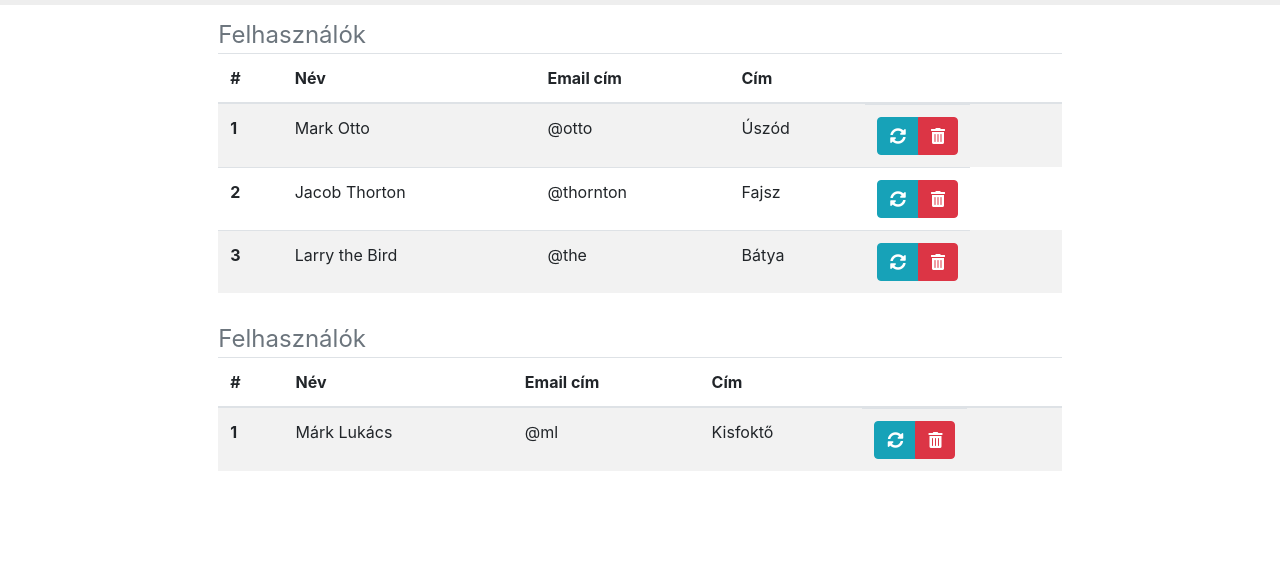
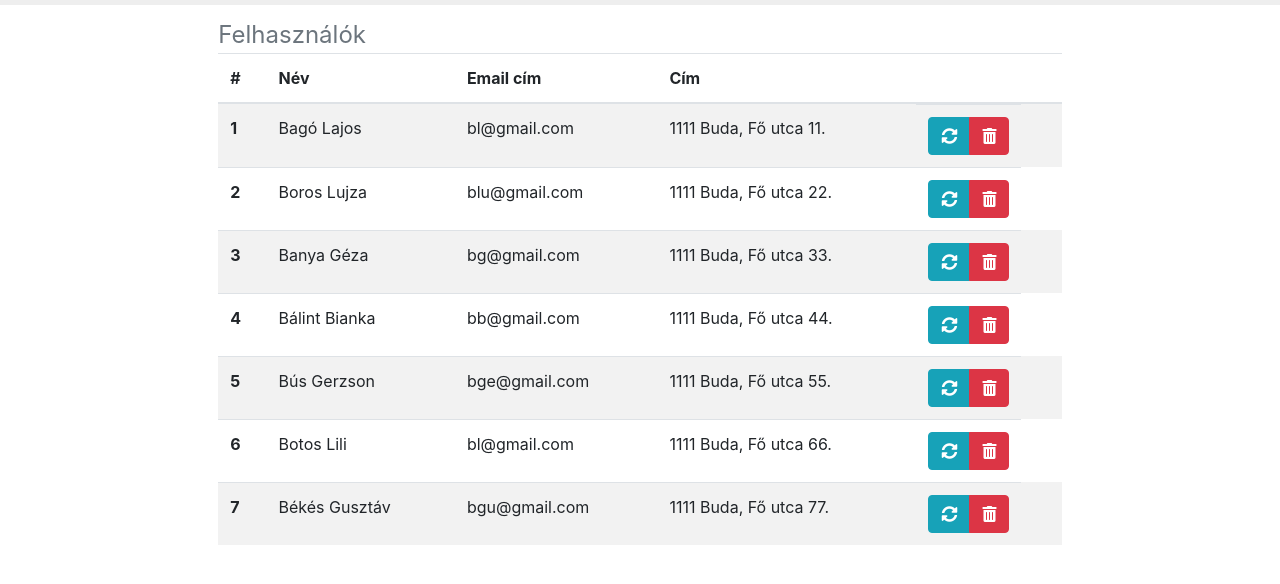
Before and after one commit to bgdozsa/bgdozsa.github.io, a plain HTML site: page admin.html in a window 1280 px wide. Shown: the part 124-708 px from the top of the page. Drawn offline with nearby package versions, Linux system fonts and the light colour scheme.

Commit message:
09-09 2. egyszerűsített változat

```diff
--- a/admin.html
+++ b/admin.html
@@ -24,65 +24,7 @@
 
     <article class="row">
         <div class="col-2"></div>
-        <div class="col-8">
-            <table class="table table-striped table-hover">
-                <caption>Felhasználók</caption>
-                <thead>
-                    <tr>
-                        <th scope="col">#</th>
-                        <th scope="col">Név</th>
-                        <th scope="col">Email cím</th>
-                        <th scope="col">Cím</th>
-                        <th></th>
-                    </tr>
-                </thead>
-                <tbody>
-                    <tr>
-                        <th scope="row">1</th>
-                        <td>Mark Otto</td>
-                        <td>@otto</td>
-                        <td>Úszód</td>
-                        <td class="btn-group">
-                            <button class="btn btn-info" title="Szerkesztés">
-                                <i class="fas fa-sync-alt"></i>
-                            </button>
-                            <button class="btn btn-danger" title="Törlés">
-                                <i class="fas fa-trash-alt"></i>
-                            </button>
-                        </td>
-                    </tr>
-                    <tr>
-                        <th scope="row">2</th>
-                        <td>Jacob Thorton</td>
-                        <td>@thornton</td>
-                        <td>Fajsz</td>
-                        <td class="btn-group">
-                            <button class="btn btn-info" title="Szerkesztés">
-                                <i class="fas fa-sync-alt"></i>
-                            </button>
-                            <button class="btn btn-danger" title="Törlés">
-                                <i class="fas fa-trash-alt"></i>
-                            </button>
-                        </td>
-                    </tr>
-                    <tr>
-                        <th scope="row">3</th>
-                        <td>Larry the Bird</td>
-                        <td>@the</td>
-                        <td>Bátya</td>
-                        <td class="btn-group">
-                            <button class="btn btn-info" title="Szerkesztés">
-                                <i class="fas fa-sync-alt"></i>
-                            </button>
-                            <button class="btn btn-danger" title="Törlés">
-                                <i class="fas fa-trash-alt"></i>
-                            </button>
-                        </td>
-                    </tr>
-                </tbody>
-            </table>
-        </div>
-
+        <div class="col-8"></div>
         <div class="col-2"></div>
     </article>
 
@@ -100,9 +42,9 @@
                         <th></th>
                     </tr>
                 </thead>
-                <tbody  id="js">
+                <tbody  id="userTable">
 
-                    <!-- ide jön a dinamikus javaScipt táblázatos adatok -->
+                    <!-- ide jönnek a dinamikus javaScipt táblázatos adatok -->
 
                 </tbody>
             </table>
--- a/js/admin.js
+++ b/js/admin.js
@@ -13,65 +13,49 @@
     </td>
 </tr> */
 
-// <tr>
-let sor = document.createElement("tr")
-//sor.innerHTML = "sor próbaszöveg"
-let szuloElem = document.querySelector("tbody#js")
-szuloElem.appendChild(sor)
+let felhasználók = [
+    {név: "Bagó Lajos", email: "bl@gmail.com", cím: "1111 Buda, Fő utca 11."},
+    {név: "Boros Lujza", email: "blu@gmail.com", cím: "1111 Buda, Fő utca 22."},
+    {név: "Banya Géza", email: "bg@gmail.com", cím: "1111 Buda, Fő utca 33."},
+    {név: "Bálint Bianka", email: "bb@gmail.com", cím: "1111 Buda, Fő utca 44."},
+    {név: "Bús Gerzson", email: "bge@gmail.com", cím: "1111 Buda, Fő utca 55."},
+    {név: "Botos Lili", email: "bl@gmail.com", cím: "1111 Buda, Fő utca 66."},
+    {név: "Békés Gusztáv", email: "bgu@gmail.com", cím: "1111 Buda, Fő utca 77."}
+]
 
-// <th> #
+let tablBody = document.querySelector("#userTable")  //szülőelem, beillesztés helye
+for (let i in felhasználók) {  //sorok száma: az in egy indexet generál userenként
+    let tr = document.createElement("tr")  //üres sor készítése
+
+    //sorszámok cella sorfejlécként
     let sorSzamCella = document.createElement("th")
     sorSzamCella.scope = "row"
-sorSzamCella.innerHTML = "1"
-szuloElem = document.querySelector("tbody#js>tr")
-szuloElem.appendChild(sorSzamCella)
+    sorSzamCella.innerHTML = parseInt(i)+1
+    tr.appendChild(sorSzamCella)
 
-// <td> Név
-let nevCella = document.createElement("td")
-nevCella.innerHTML = "Márk Lukács"
-szuloElem = document.querySelector("tbody#js>tr")
-szuloElem.appendChild(nevCella)
+    //adatcellák feltöltése a felhaszmálók objektumtömbből
+    for (let mező of Object.values(felhasználók[i])) {
+        let td = document.createElement("td")
+        td.innerHTML = mező
+        tr.appendChild(td)
+    }
 
-// <td> Email
-let emailCella = document.createElement("td")
-emailCella.innerHTML = "@ml"
-szuloElem = document.querySelector("tbody#js>tr")
-szuloElem.appendChild(emailCella)
-
-// <td> Cím
-let cimCella = document.createElement("td")
-cimCella.innerHTML = "Kisfoktő"
-szuloElem = document.querySelector("tbody#js>tr")
-szuloElem.appendChild(cimCella)
-
-// <td> Gombok cellája
-let gombCella = document.createElement("td")
-gombCella.className = "btn-group"
-szuloElem = document.querySelector("tbody#js>tr")
-szuloElem.appendChild(gombCella)
-
-// <button> Szerkesztés gomb
+    //gombcsoportot tartalmazó cella elkészítése
+    let gombCsoport = document.createElement("td")
+    gombCsoport.className = "btn-group"
+    //Szerkesztés gomb elkészítése
     let szerkesztésGomb = document.createElement("button")
     szerkesztésGomb.className = "btn btn-info"
     szerkesztésGomb.title = "Szerkesztés"
-szuloElem = document.querySelector("tbody#js>tr td:last-child")
-szuloElem.appendChild(szerkesztésGomb)
-
-// <button> törlés gomb
+    szerkesztésGomb.innerHTML = '<i class="fas fa-sync-alt"></i>'
+    gombCsoport.appendChild(szerkesztésGomb)
+    //Törlés gomb elkészítése
     let törlésGomb = document.createElement("button")
     törlésGomb.className = "btn btn-danger"
     törlésGomb.title = "Törlés"
-szuloElem = document.querySelector("tbody#js>tr td:last-child")
-szuloElem.appendChild(törlésGomb)
+    törlésGomb.innerHTML = '<i class="fas fa-trash-alt"></i>'
+    gombCsoport.appendChild(törlésGomb)
+    tr.appendChild(gombCsoport)  //a gombcsoport beillesztése
 
-// <button> Szerkesztés gomb ikon
-let szerkesztésGombIkon = document.createElement("i")
-szerkesztésGombIkon.className = "fas fa-sync-alt"
-szuloElem = document.querySelector("tbody#js>tr td:last-child>button.btn.btn-info")
-szuloElem.appendChild(szerkesztésGombIkon)
-
-// <button> törlés gomb ikon
-let törlésGombIkon = document.createElement("i")
-törlésGombIkon.className = "fas fa-trash-alt"
-szuloElem = document.querySelector("tbody#js>tr td:last-child>button.btn.btn-danger")
-szuloElem.appendChild(törlésGombIkon)
+    tablBody.appendChild(tr)  //a cellákkal feltöltött sor beillesztése
+}
```
Lines whose indentation alone changed are shown as unchanged.
